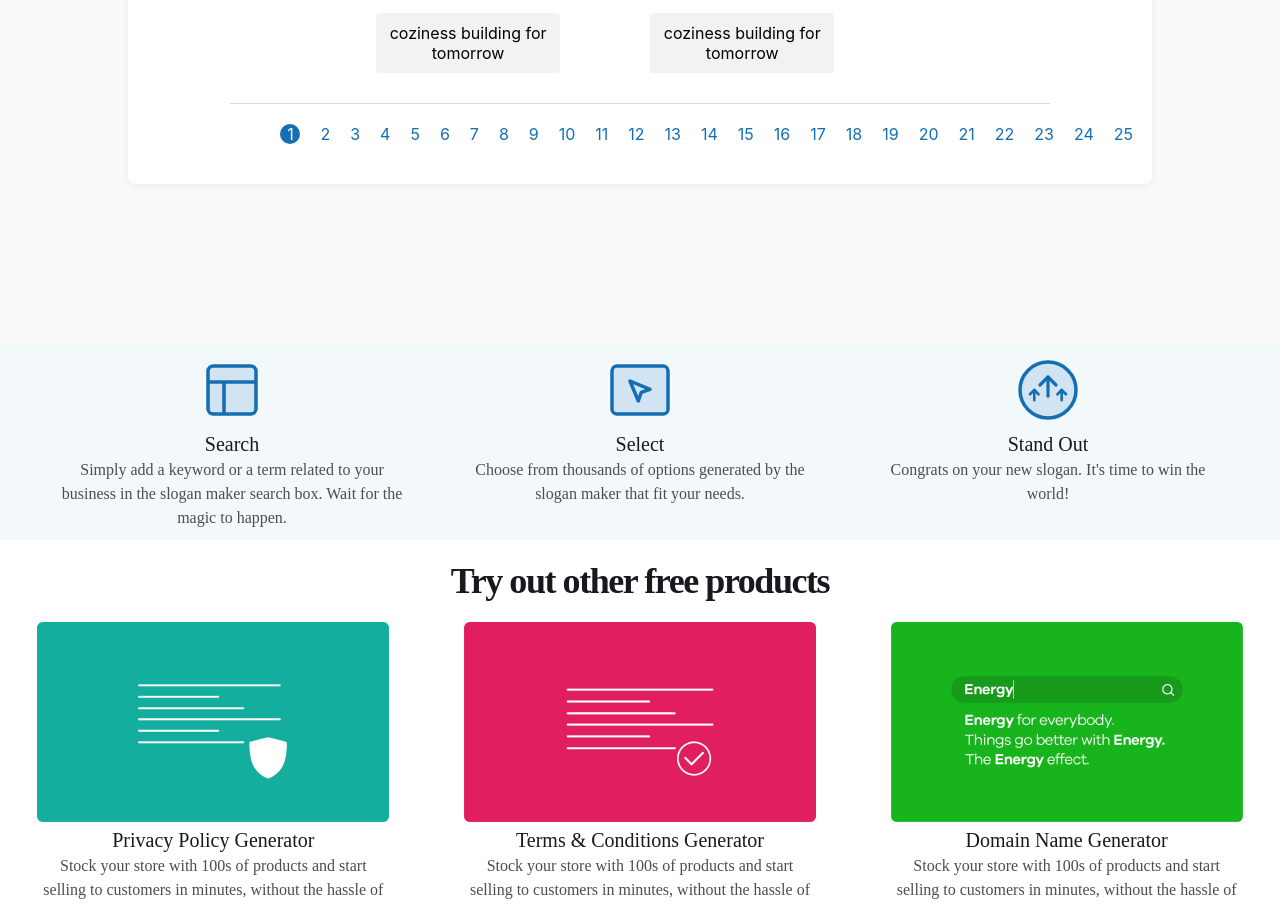
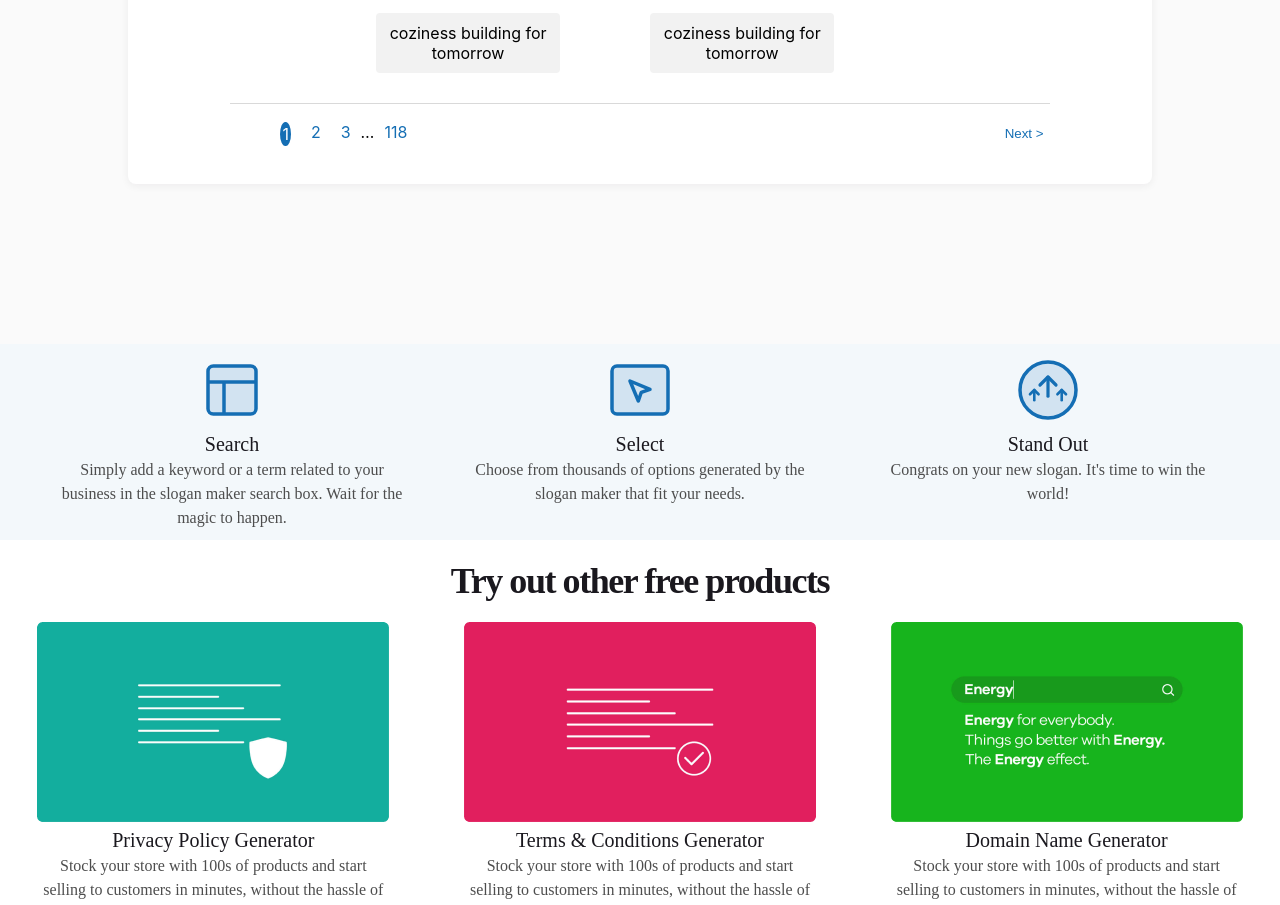
Before and after one commit to prabhashrai02/dukaan, a React (Create React App) app: page / in a window 1280 px wide. Shown: the part 1000-1905 px from the top of the page. Built offline with nearby package versions, Linux system fonts and the light colour scheme.

Commit message:
improved pagination

```diff
--- a/src/Component/pagination/pagination.css
+++ b/src/Component/pagination/pagination.css
@@ -4,19 +4,24 @@ ul {
     list-style-type: none;
 }
 
-ul>li {
+.pagination_selected {
     margin: 0 10px;
     cursor: pointer;
-}
-
-.pagination_selected {
     background-color: #146EB4;
     color: white;
-    width: 20px;
+    padding: 2px;
+    /* width: 140%; */
+    /* height: 140%; */
     text-align: center;
     border-radius: 50%;
 }
 
 .pagination_not_selected {
+    margin: 0 10px;
+    cursor: pointer;
     color: #146EB4;
 }
+
+.page_next {
+    cursor: pointer;
+}
--- a/src/Component/pagination/pagination.js
+++ b/src/Component/pagination/pagination.js
@@ -4,8 +4,14 @@ import './pagination.css';
 const Pagination = ({ postsPerPage, totalPosts, paginate, currentPage, lastPage }) => {
   const pageNumbers = [];
 
-  for (let i = 1; i <= Math.ceil(totalPosts / postsPerPage); i++) {
-    pageNumbers.push(i);
+  for (let i = currentPage-2; i <= Math.ceil(totalPosts / postsPerPage) && i<=currentPage+2; i++) {
+    if(i>0){
+      pageNumbers.push(i);
+    }
+  }
+
+  const hello = () =>{
+    paginate(currentPage+1);
   }
 
   return (
@@ -18,6 +24,15 @@ const Pagination = ({ postsPerPage, totalPosts, paginate, currentPage, lastPage
             </a>
           </li>
         ))}
+        {
+          currentPage + 2 < lastPage && <div className='page_next' onClick={hello}>&hellip;</div>
+        }
+
+        {
+            <a onClick={() => paginate(lastPage)} className='page_link'>
+              { currentPage !== lastPage && currentPage + 2 < lastPage && <div className='pagination_not_selected'>{lastPage}</div> }
+            </a>
+        }
       </ul>
     </div>
   );
```
